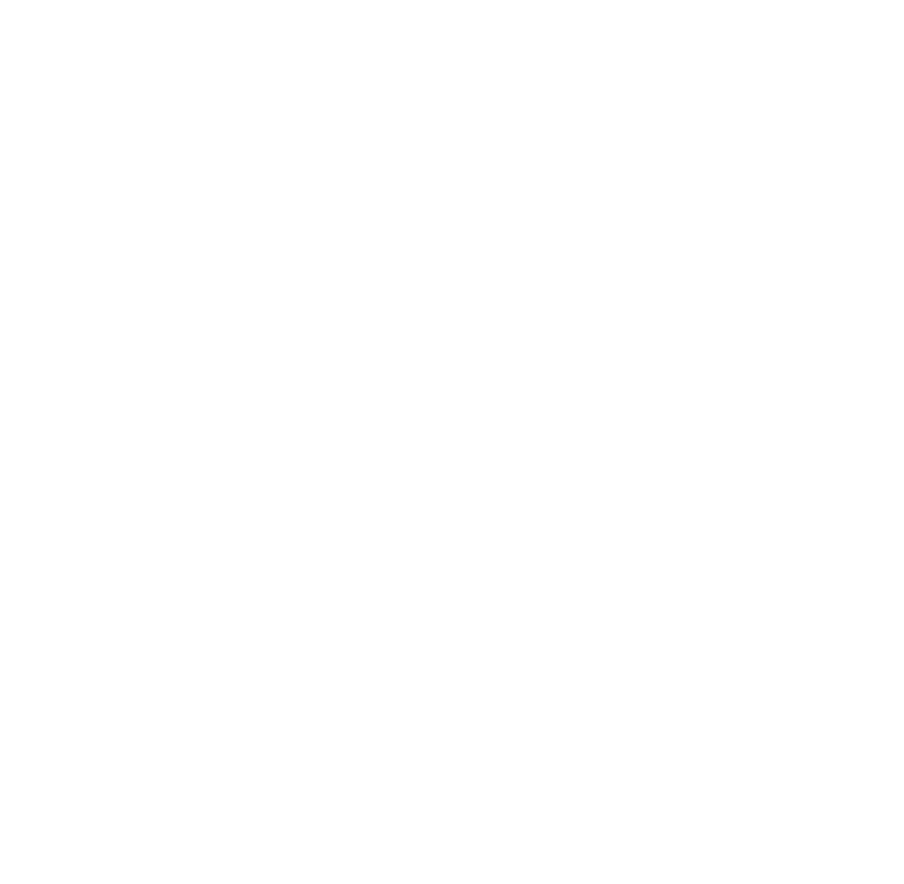
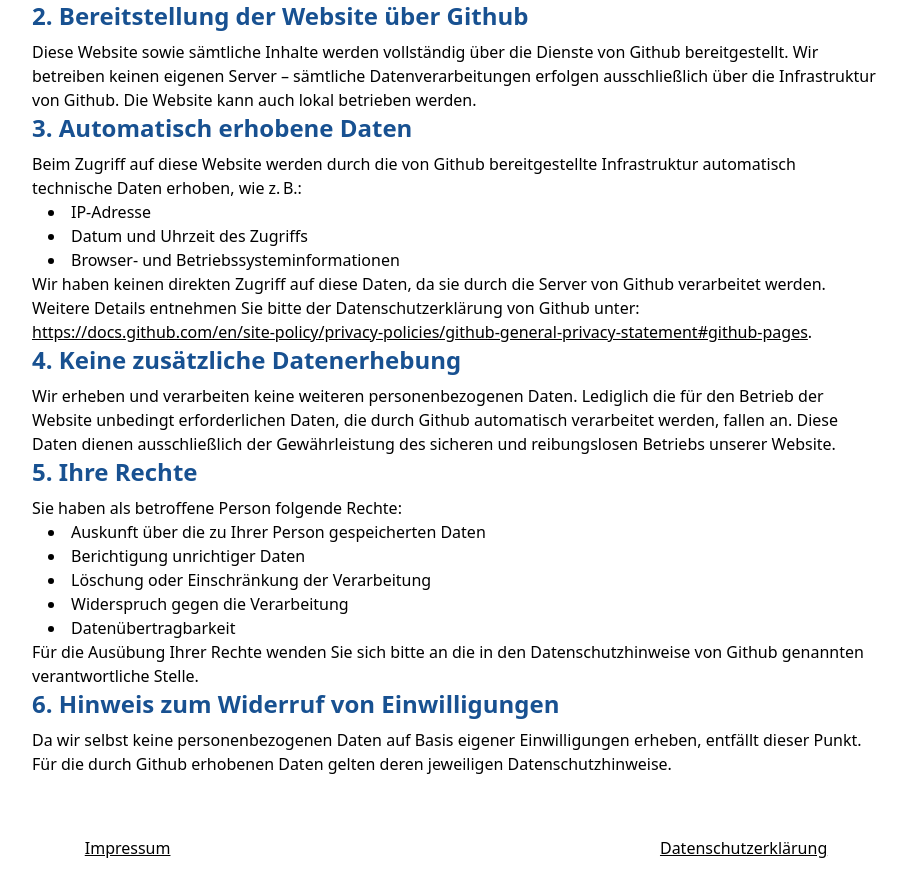
Before and after one commit to AlexanderCoopmans/po-wechselhilfe, a Vue app: page /datenschutzerklaerung in a window 1280 px wide. Before the commit this address had no page. Shown: the part 328-1212 px from the top of the page, without its empty margins (184-1088 px from the left). Before the commit the page ends 800 px from the top, so only its background shows below. Built offline with nearby package versions, Linux system fonts and the light colour scheme.

Commit message:
Added Impressum, Datenschutzerklärung and footer

```diff
--- a/src/App.vue
+++ b/src/App.vue
@@ -1,6 +1,7 @@
 <script setup>
 import { RouterLink, RouterView } from 'vue-router'
 import Navbar from './components/Navbar.vue'
+import Footer from './components/Footer.vue'
 </script>
 
 <template>
@@ -9,5 +10,8 @@
       <Navbar />
     </header>
     <RouterView />
+    <footer>
+      <Footer />
+    </footer>
   </div>
 </template>
--- /dev/null
+++ b/src/components/Footer.vue
@@ -0,0 +1,9 @@
+<script setup>
+import { RouterLink } from 'vue-router'
+</script>
+<template>
+  <div class="w-full flex justify-around p-3 mt-6">
+    <RouterLink to="/impressum" class="link">Impressum</RouterLink>
+    <RouterLink to="/datenschutzerklaerung" class="link">Datenschutzerklärung</RouterLink>
+  </div>
+</template>
--- /dev/null
+++ b/src/components/Section.vue
@@ -0,0 +1,6 @@
+<template>
+  <section>
+    <h2 class="text-2xl font-semibold text-primary mb-2"><slot name="title"> </slot></h2>
+    <p><slot></slot></p>
+  </section>
+</template>
--- a/src/router/index.js
+++ b/src/router/index.js
@@ -8,6 +8,16 @@
       path: '/',
       name: 'home',
       component: HomeView,
+    },
+    {
+      path: '/impressum',
+      name: 'Impressum',
+      component: () => import('../views/ImpressumView.vue'),
+    },
+    {
+      path: '/datenschutzerklaerung',
+      name: 'Datenschutzerklärung',
+      component: () => import('../views/DatenschutzerklaerungView.vue'),
     },
     {
       path: '/bwi',
--- /dev/null
+++ b/src/views/DatenschutzerklaerungView.vue
@@ -0,0 +1,86 @@
+<script setup>
+import Section from '../components/Section.vue'
+</script>
+
+<template>
+  <div class="max-w-4xl mx-auto p-6">
+    <h1 class="text-4xl font-bold text-primary mb-4">Datenschutzerklärung</h1>
+
+    <Section>
+      <template #title>1. Verantwortliche Stelle</template>
+
+      DigiLab <br />
+      Alexander Coopmans<br />
+      Webschulstraße 41 - 43<br />
+      41065 Mönchengladbach <br />
+      E-Mail:
+      <a class="link" href="mailto:alexander.coopmans@protonmail.com"
+        >alexander.coopmans@protonmail.com</a
+      ><br />
+    </Section>
+
+    <Section>
+      <template #title> 2. Bereitstellung der Website über Github </template>
+
+      Diese Website sowie sämtliche Inhalte werden vollständig über die Dienste von Github
+      bereitgestellt. Wir betreiben keinen eigenen Server – sämtliche Datenverarbeitungen erfolgen
+      ausschließlich über die Infrastruktur von Github. Die Website kann auch lokal betrieben
+      werden.
+    </Section>
+
+    <Section>
+      <template #title>3. Automatisch erhobene Daten</template>
+
+      Beim Zugriff auf diese Website werden durch die von Github bereitgestellte Infrastruktur
+      automatisch technische Daten erhoben, wie z. B.:
+
+      <ul class="list-disc list-inside ml-4">
+        <li>IP-Adresse</li>
+        <li>Datum und Uhrzeit des Zugriffs</li>
+        <li>Browser- und Betriebssysteminformationen</li>
+      </ul>
+
+      Wir haben keinen direkten Zugriff auf diese Daten, da sie durch die Server von Github
+      verarbeitet werden. Weitere Details entnehmen Sie bitte der Datenschutzerklärung von Github
+      unter:
+      <a
+        href="https://docs.github.com/en/site-policy/privacy-policies/github-general-privacy-statement#github-pages"
+        class="link"
+        >https://docs.github.com/en/site-policy/privacy-policies/github-general-privacy-statement#github-pages</a
+      >.
+    </Section>
+
+    <Section>
+      <template #title>4. Keine zusätzliche Datenerhebung</template>
+
+      Wir erheben und verarbeiten keine weiteren personenbezogenen Daten. Lediglich die für den
+      Betrieb der Website unbedingt erforderlichen Daten, die durch Github automatisch verarbeitet
+      werden, fallen an. Diese Daten dienen ausschließlich der Gewährleistung des sicheren und
+      reibungslosen Betriebs unserer Website.
+    </Section>
+
+    <Section>
+      <template #title>5. Ihre Rechte</template>
+
+      Sie haben als betroffene Person folgende Rechte:
+      <ul class="list-disc list-inside ml-4">
+        <li>Auskunft über die zu Ihrer Person gespeicherten Daten</li>
+        <li>Berichtigung unrichtiger Daten</li>
+        <li>Löschung oder Einschränkung der Verarbeitung</li>
+        <li>Widerspruch gegen die Verarbeitung</li>
+        <li>Datenübertragbarkeit</li>
+      </ul>
+
+      Für die Ausübung Ihrer Rechte wenden Sie sich bitte an die in den Datenschutzhinweise von
+      Github genannten verantwortliche Stelle.
+    </Section>
+
+    <Section>
+      <template #title> 6. Hinweis zum Widerruf von Einwilligungen </template>
+
+      Da wir selbst keine personenbezogenen Daten auf Basis eigener Einwilligungen erheben, entfällt
+      dieser Punkt. Für die durch Github erhobenen Daten gelten deren jeweiligen
+      Datenschutzhinweise.
+    </Section>
+  </div>
+</template>
--- /dev/null
+++ b/src/views/ImpressumView.vue
@@ -0,0 +1,17 @@
+<template>
+  <div class="max-w-3xl mx-auto p-6">
+    <h1 class="text-4xl font-bold mb-4">Impressum</h1>
+    <div class="bg-base-200 shadow p-6 rounded-box">
+      <p class="mb-4">
+        DigiLab <br />
+        Alexander Coopmans<br />
+        Webschulstraße 41 - 43<br />
+        41065 Mönchengladbach<br />
+        E-Mail:
+        <a class="link" href="mailto:alexander.coopmans@protonmail.com">
+          alexander.coopmans@protonmail.com
+        </a>
+      </p>
+    </div>
+  </div>
+</template>
```
